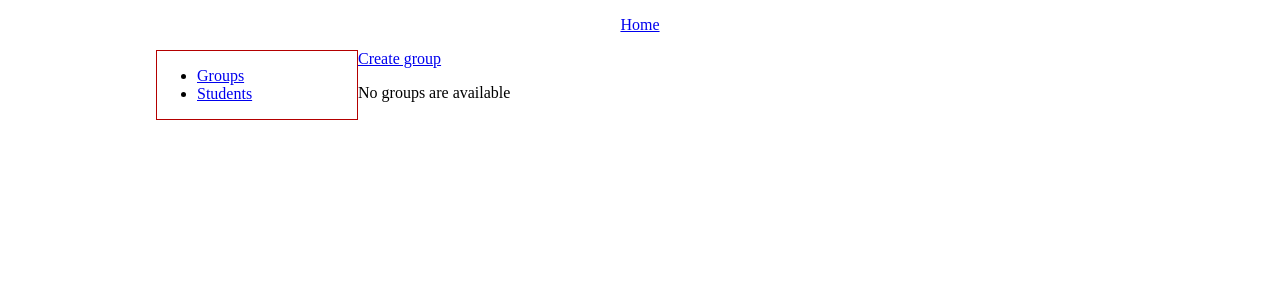
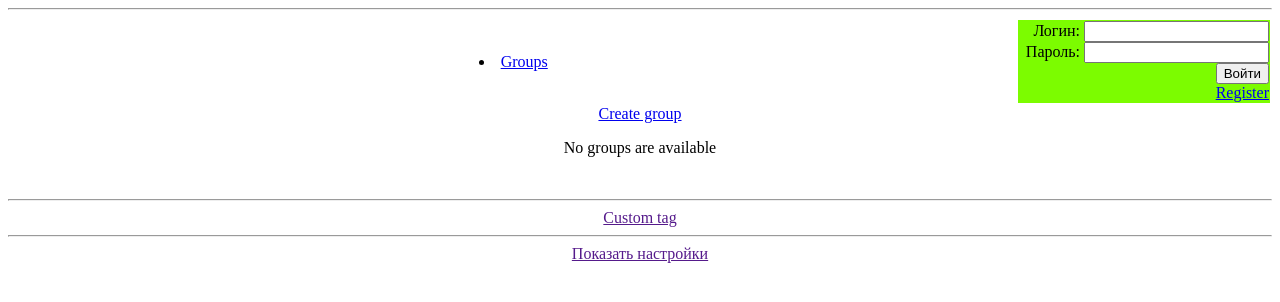
Before and after one commit to Storb/studentportal, a Django app: template students/templates/group/group_list.html in a window 1280 px wide. Shown: the top 302 px of the page. Run offline with Django 3.2, Linux system fonts and the light colour scheme; the template is opened without the code that fills it, so the values that code supplies are empty; parts of the project's set-up code (start-up, migrations or seed data) failed here and were passed over.

Commit message:
update base.html

```diff
--- a/static/css/main.css
+++ b/static/css/main.css
@@ -17,14 +17,25 @@ body {
 #content {
     float: left;
     width: 600px;
-    border: 1px
+    border: 1px solid #49c7df;
     padding: 10px;
 }
 
 #top {
-    position:absolute;
-    top:0;
-    right:0;
-    border: 1px solid #b40000;
-    padding: 10px;
+    float: right;
+
 }
+
+#author {
+    position: absolute;
+    right: 10px;
+    top: 10px;
+}
+#bottom {
+    position: absolute;
+    bottom: 100px;
+}
+
+#futer {
+    bottom: 30px;
+}
--- a/student/settings.py
+++ b/student/settings.py
@@ -58,7 +58,7 @@ MIDDLEWARE_CLASSES = (
     'django.middleware.csrf.CsrfViewMiddleware',
     'django.contrib.auth.middleware.AuthenticationMiddleware',
     'django.contrib.auth.middleware.SessionAuthenticationMiddleware',
-    # 'django.contrib.messages.middleware.MessageMiddleware',
+    'django.contrib.messages.middleware.MessageMiddleware',
     'django.middleware.clickjacking.XFrameOptionsMiddleware',
     'student.middleware.QueryTimeMiddlewareShow',
 )
--- a/students/templates/group/base.html
+++ b/students/templates/group/base.html
@@ -7,21 +7,18 @@
 
 </head>
 <body>
-        {% block top %}
+    <hr>
+    <table width="100%">
+    <tr>
+    <td>
+        {% block sidebar %}
+            <li><a href="/group_list/">Groups</a></li>
+        {% endblock %}
+    </td>
 
-        {% endblock %}
-    <div id="page">
+    <td align="right" width="20%" bgcolor="#7cfc00">
+        {% block author %}
 
-    <div id="sidebar">
-         {% block sidebar %}
-        <ul>
-            <li><a href="/group_list/">Groups</a></li>
-            <li><a href="/student_list/">Students</a> </li>
-        </ul>
-        {% endblock %}
-    </div>
-    <div id="content">
-        {% block content %}
             {% if user.is_authenticated %}
             Добро пожаловать: <a href = "/admin/password_change/">
             {% if user.first_name != "" %}
@@ -40,10 +37,20 @@
                 </form>
             {% endif %}
                 <a href="/accounts/register/">Register</a>
+
         {% endblock %}
-    </div>
-
-    </div>
-
+    </td>
+    </tr>
+    </table>
+    {% block content %}{% endblock %}<br />
+    {% block content2 %}{% endblock %}
+    {% block footer %}
+    <hr>
+    {% block settings %}
+    <a href = "">Custom tag</a>
+    <hr>
+    <a href  = "">Показать настройки</a><br />
+    {% endblock %}
+    {% endblock %}
 </body>
 </html>
--- a/students/templates/group/group_list.html
+++ b/students/templates/group/group_list.html
@@ -1,10 +1,10 @@
 {% extends 'group/base.html' %}
 
 
-{% block top %}
+{% block header %}
         <p><a href="/">Home</a></p>
     {% if user.is_authenticated %}
-            {{ user.username }}
+            User: {{ user.username }}
     {% endif %}
 {% endblock %}
 
```
Also changed, not shown: students/templates/group/detail.html (+9 -11 lines). Lines whose indentation alone changed are shown as unchanged.
